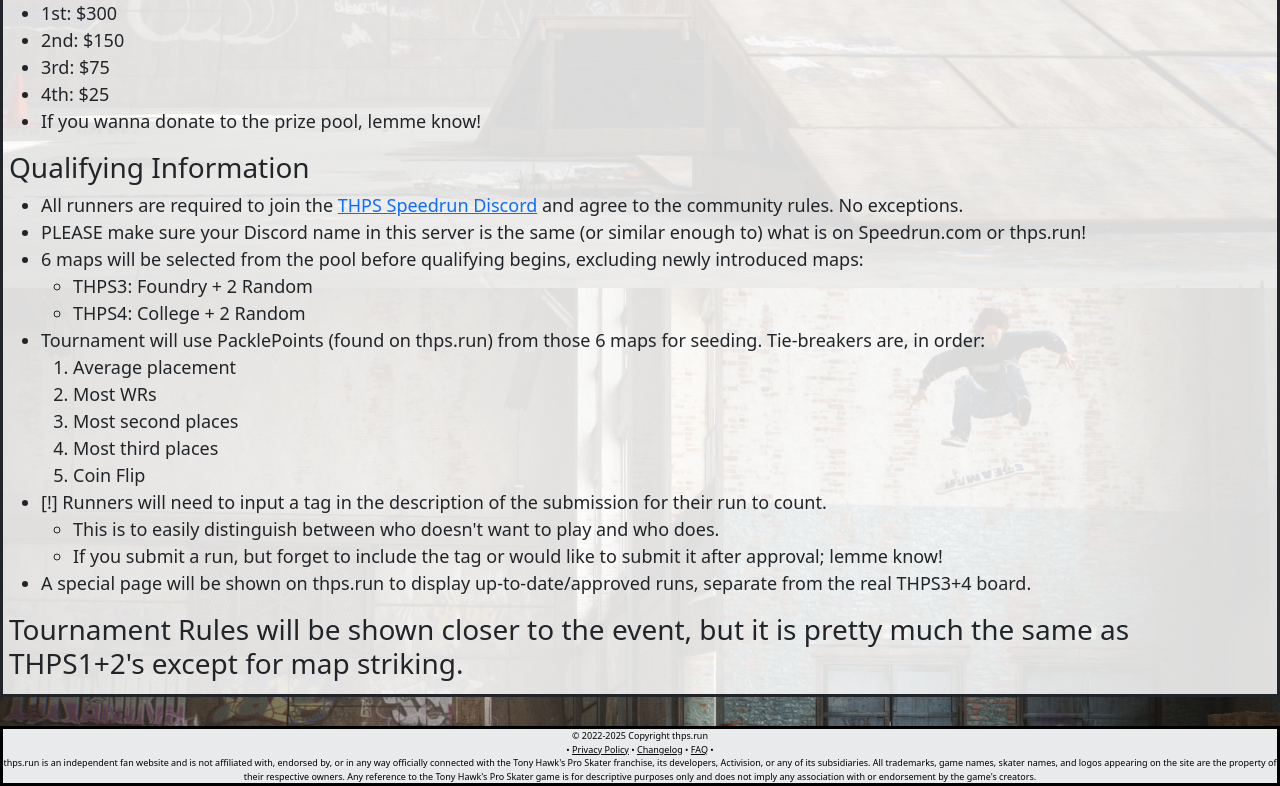
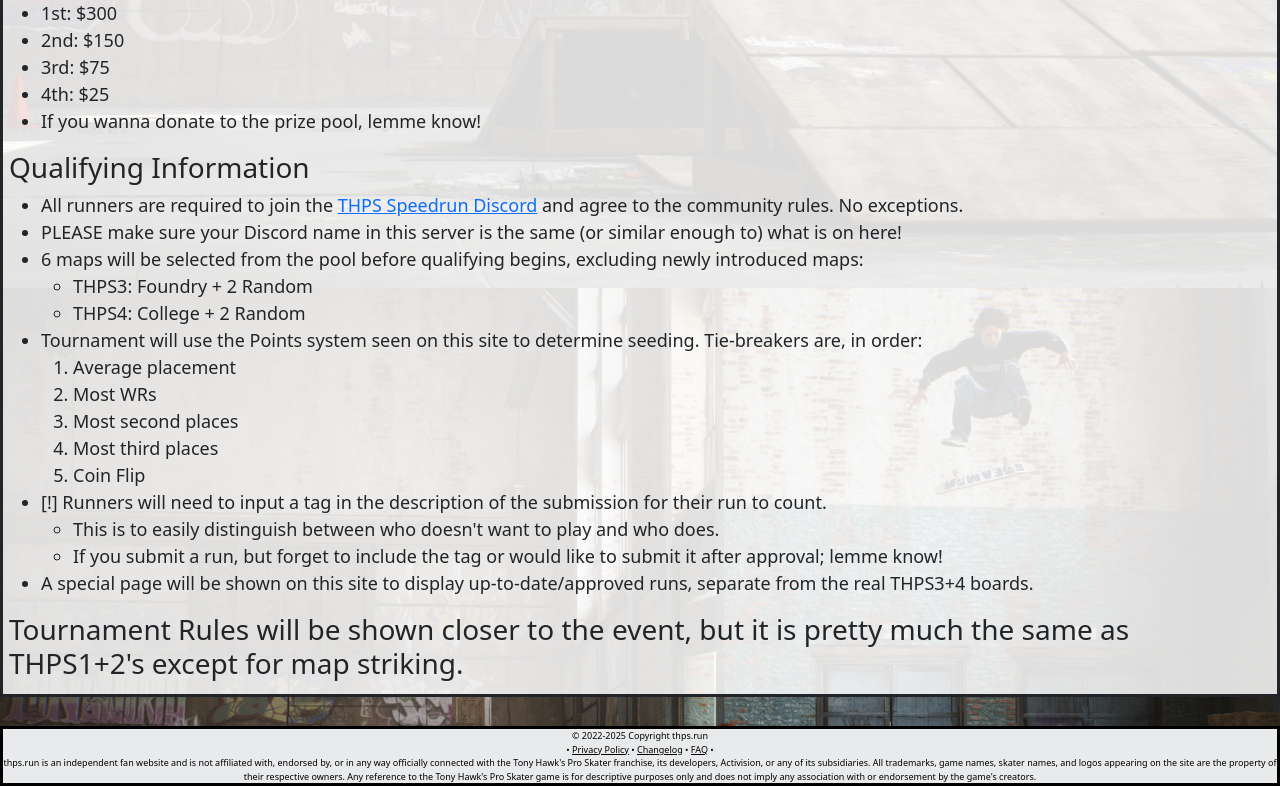
Before and after one commit to thpsrun/website, a Django app: page /tournament in a window 1280 px wide. Shown: the part 512-1298 px from the top of the page. Run offline with Django 5.2, Linux system fonts and the light colour scheme; parts of the project's set-up code (start-up, migrations or seed data) failed here and were passed over; some libraries are stand-ins or nearby versions.

Commit message:
Fixed some text about the tourney

```diff
--- a/srlc/srl/templates/srl/tourney.html
+++ b/srlc/srl/templates/srl/tourney.html
@@ -57,14 +57,14 @@
                         <h3>Qualifying Information</h3>
                         <ul>
                             <li>All runners are required to join the <a href="/discord" target="_blank">THPS Speedrun Discord</a> and agree to the community rules. No exceptions.</li>
-                            <li>PLEASE make sure your Discord name in this server is the same (or similar enough to) what is on Speedrun.com or thps.run!</li>
+                            <li>PLEASE make sure your Discord name in this server is the same (or similar enough to) what is on here!</li>
                             <li>6 maps will be selected from the pool before qualifying begins, excluding newly introduced maps:
                                 <ul>
                                     <li>THPS3: Foundry + 2 Random</li>
                                     <li>THPS4: College + 2 Random</li>
                                 </ul>
                             </li>
-                            <li>Tournament will use PacklePoints (found on thps.run) from those 6 maps for seeding. Tie-breakers are, in order:
+                            <li>Tournament will use the Points system seen on this site to determine seeding. Tie-breakers are, in order:
                                 <ol>
                                     <li>Average placement</li>
                                     <li>Most WRs</li>
@@ -79,7 +79,7 @@
                                     <li>If you submit a run, but forget to include the tag or would like to submit it after approval; lemme know!</li>
                                 </ul>
                             </li>
-                            <li>A special page will be shown on thps.run to display up-to-date/approved runs, separate from the real THPS3+4 board.</li>
+                            <li>A special page will be shown on this site to display up-to-date/approved runs, separate from the real THPS3+4 boards.</li>
                         </ul>
 
                         <h3>Tournament Rules will be shown closer to the event, but it is pretty much the same as THPS1+2's except for map striking.</h3>
```
